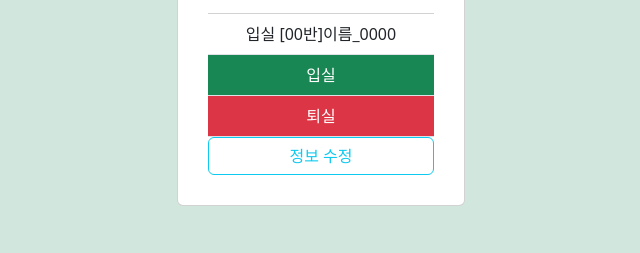
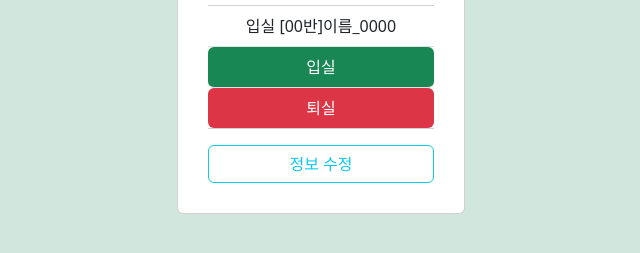
Before and after one commit to tomorrow9913/WHS_QR_Gen, a plain HTML site: page index.html in a window 1280 px wide. Shown: the part 447-700 px from the top of the page, without its empty margins (319-959 px from the left). Drawn offline with nearby package versions, Linux system fonts and the light colour scheme.

Commit message:
Feat: 약간의 디자인 수정

```diff
--- a/index.html
+++ b/index.html
@@ -25,10 +25,12 @@
                 </div>
                 <ul class="list-group list-group-flush">
                   <li class="list-group-item text-center" id="example"></li>
-                  <button id="class_in" class="list-group-item text-center text-bg-success">입실</button>
-                  <button id="class_out" class="list-group-item text-center text-bg-danger">퇴실</li></button>
-                  <button id="info_edit" class="btn btn-outline-info" data-bs-toggle="modal" data-bs-target="#inputForm">정보 수정</button>
+                  <button id="class_in" class="list-group-item text-center text-bg-success rounded">입실</button>
+                  <button id="class_out" class="list-group-item text-center text-bg-danger rounded">퇴실</button>
                 </ul>
+
+                <button id="info_edit" class="btn btn-outline-info" data-bs-toggle="modal" data-bs-target="#inputForm" style="margin-top: 1rem;">정보 수정</button>
+
             </div>
 
 
```
